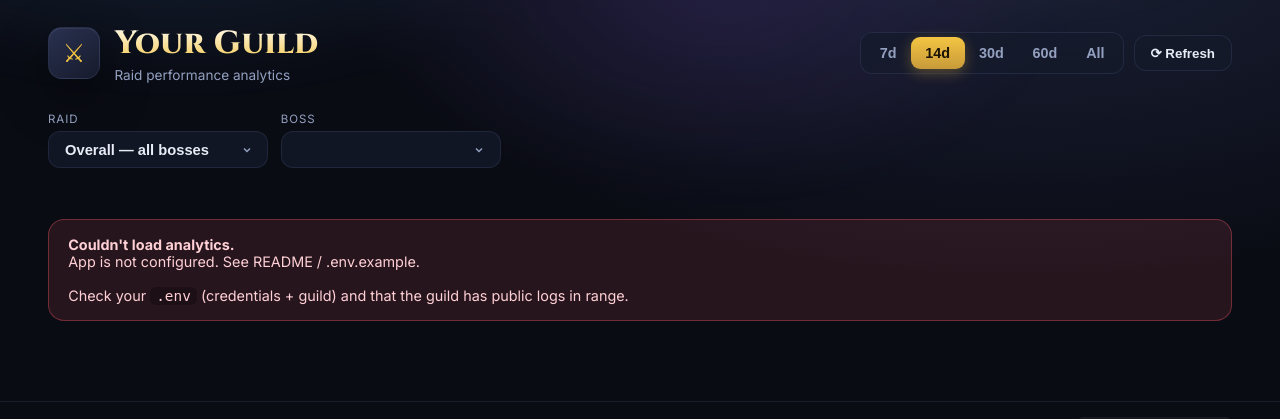
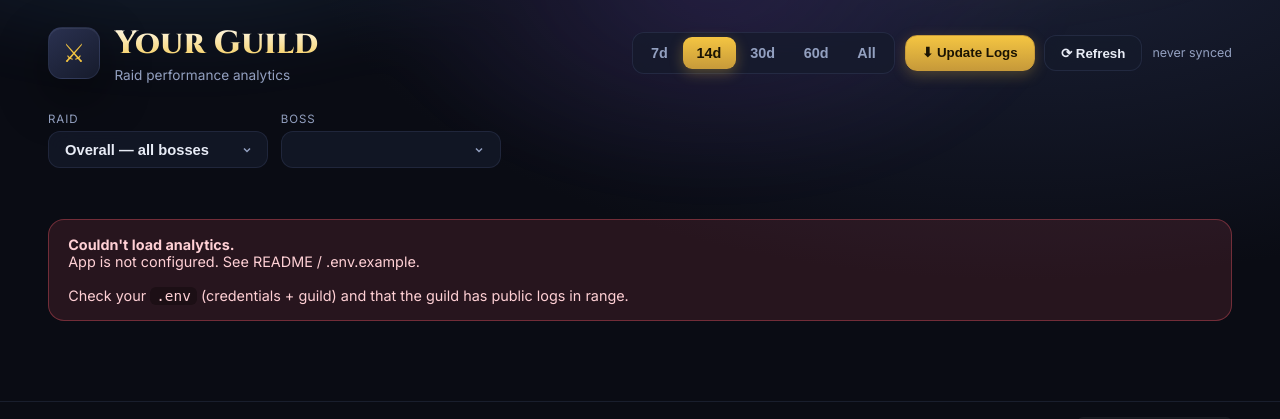
Before and after one commit to Kromula/wow-guild-analyzer, a FastAPI app: page / in a window 1280 px wide. Shown: the top 419 px of the page. Run offline with FastAPI, Linux system fonts and the light colour scheme; lists and menus that the app fills with data are empty.

Commit message:
Add "Update Logs" button + store-backed boss list (#13)
Completes the manual-sync UX so normal page loads make zero WCL calls.

- POST /api/update-logs runs sync_logs; 429s surface as a friendly "rate
  limit reached, try again" rather than a 502. /api/status now reports
  last_synced + stored_reports.
- Dashboard gains an "Update Logs" button and a "synced Xm ago · N reports"
  label; the existing Refresh now just recomputes from the store.
- The boss dropdown is served from the store too: fights frames gained an
  encounter_id column (store schema v2) so bosses_from_frames() can build the
  raid/boss list with no API calls (de-duped, matching the analysis). Live
  discovery remains only as the empty-store fallback.

Per-boss panels still fetch live (per-encounter tables aren't stored yet) —
that's the remaining optional enhancement.

Co-Authored-By: Claude Opus 4.8 <noreply@anthropic.com>

```diff
--- a/app/api/routes.py
+++ b/app/api/routes.py
@@ -5,6 +5,7 @@ from fastapi import APIRouter, HTTPException, Query
 
 from app import service
 from app.config import settings
+from app.wcl import WCLError, WCLRateLimited
 
 router = APIRouter(prefix="/api")
 
@@ -19,7 +20,24 @@ async def status() -> dict:
             "region": settings.guild_region,
         },
         "default_timeframe_days": settings.default_timeframe_days,
+        "sync": service.sync_status(),
     }
+
+
+@router.post("/update-logs")
+async def update_logs(force: bool = Query(default=False)) -> dict:
+    """Manual "Update Logs": pull new/grown current-tier reports into the store."""
+    if not settings.configured:
+        raise HTTPException(status_code=409, detail="App is not configured. See README / .env.example.")
+    try:
+        return await service.sync_logs(force=force)
+    except WCLRateLimited as exc:
+        raise HTTPException(
+            status_code=429,
+            detail="WarcraftLogs rate limit reached. Wait a minute and try Update Logs again.",
+        ) from exc
+    except WCLError as exc:
+        raise HTTPException(status_code=502, detail=f"WarcraftLogs error: {exc}") from exc
 
 
 @router.get("/checks")
--- a/app/ingest/normalize.py
+++ b/app/ingest/normalize.py
@@ -43,7 +43,8 @@ class AnalysisDataset:
 # Per-frame schemas, declared once so per-report frames built independently still
 # concatenate cleanly in `assemble` (no dtype-inference drift between reports).
 _FIGHTS_SCHEMA = {"report_code": pl.Utf8, "fight_id": pl.Int64, "name": pl.Utf8,
-                  "difficulty": pl.Int64, "kill": pl.Boolean, "duration_s": pl.Float64}
+                  "encounter_id": pl.Int64, "difficulty": pl.Int64, "kill": pl.Boolean,
+                  "duration_s": pl.Float64}
 _DAMAGE_SCHEMA = {"report_code": pl.Utf8, "player": pl.Utf8, "player_class": pl.Utf8,
                   "total": pl.Float64, "active_time_s": pl.Float64, "dps": pl.Float64}
 _HEALING_SCHEMA = {"report_code": pl.Utf8, "player": pl.Utf8, "player_class": pl.Utf8,
@@ -170,6 +171,7 @@ def normalize_report(raw: RawReport) -> ReportFrames:
             "report_code": raw.code,
             "fight_id": f["id"],
             "name": f.get("name", "?"),
+            "encounter_id": f.get("encounterID"),
             "difficulty": f.get("difficulty"),
             "kill": bool(f.get("kill")),
             "duration_s": max(0.0, (f["endTime"] - f["startTime"]) / 1000.0),
@@ -339,7 +341,8 @@ def _canonical(cluster: list[tuple]) -> str:
     return sorted(cluster, key=lambda c: (-c[0], -c[1], c[2]))[0][2]
 
 
-def _dedupe(frames: list[ReportFrames]) -> list[ReportFrames]:
+def dedupe_frames(frames: list[ReportFrames]) -> list[ReportFrames]:
+    """Drop duplicate same-night logs, keeping one canonical report per cluster."""
     if not settings.dedupe_overlapping_logs or len(frames) < 2:
         return frames
     keep = canonical_report_codes(
@@ -387,7 +390,7 @@ def assemble(frames: list[ReportFrames], tf: Timeframe) -> AnalysisDataset:
     This is where window-wide decisions live: duplicate-night de-duplication,
     the core-raider attendance filter, the per-player primary-role pick, and
     concatenation."""
-    frames = _dedupe(frames)
+    frames = dedupe_frames(frames)
     report_rows = [{"code": f.code, "title": f.title, "zone": f.zone} for f in frames]
 
     # First-seen class per player, and role fight-counts, accumulated across reports.
--- a/app/service.py
+++ b/app/service.py
@@ -16,7 +16,7 @@ from app.checks import list_checks, run_all
 from app.config import settings
 from app.ingest import (Timeframe, assemble, build_dataset, fetch_dataset, fetch_report_list,
                         fetch_reports, normalize_report)
-from app.ingest.boss import analyze_boss, discover_bosses
+from app.ingest.boss import analyze_boss, bosses_from_frames, discover_bosses
 
 _DIFFICULTY_NAMES = {0: "All", 1: "LFR", 3: "Normal", 4: "Heroic", 5: "Mythic"}
 
@@ -140,6 +140,11 @@ def last_synced() -> float | None:
     return max(times) if times else None
 
 
+def sync_status() -> dict:
+    """Store summary for the UI (last sync time + how many reports are cached)."""
+    return {"last_synced": last_synced(), "stored_reports": len(store.stored_codes())}
+
+
 # ── boss drill-down (separate, on-demand fetches) ─────────────────────────────
 _boss_list_cache: dict[int, tuple[float, list]] = {}
 _boss_cache: dict[tuple[int, int], tuple[float, dict]] = {}
@@ -149,8 +154,12 @@ async def list_bosses(days: int, *, force: bool = False) -> dict:
     cached = _boss_list_cache.get(days)
     if cached and not force and time.time() - cached[0] < _CACHE_TTL_S:
         raids = cached[1]
+    elif store.stored_codes():
+        # Built from the store (no WCL) — the boss dropdown loads instantly.
+        raids = bosses_from_frames(_frames_in_window(_timeframe(days)))
+        _boss_list_cache[days] = (time.time(), raids)
     else:
-        raids = await discover_bosses(_timeframe(days))
+        raids = await discover_bosses(_timeframe(days))  # empty store: one-off live fallback
         _boss_list_cache[days] = (time.time(), raids)
     return {"timeframe_days": days, "raids": raids}
 
--- a/app/store.py
+++ b/app/store.py
@@ -24,7 +24,7 @@ from app.ingest.normalize import ReportFrames
 # Bump to invalidate every stored report when the normalization output changes
 # (new columns, different parsing). Mismatched reports read back as "not stored"
 # and get re-fetched on the next sync.
-SCHEMA_VERSION = 1
+SCHEMA_VERSION = 2  # v2: fights frame gained encounter_id
 
 # ReportFrames attributes persisted as Parquet, one file each.
 _FRAME_FILES = ("players", "role_rows", "fights", "damage", "healing",
--- a/app/wcl/__init__.py
+++ b/app/wcl/__init__.py
@@ -1,3 +1,3 @@
-from app.wcl.client import WCLClient, WCLError
+from app.wcl.client import WCLClient, WCLError, WCLRateLimited
 
-__all__ = ["WCLClient", "WCLError"]
+__all__ = ["WCLClient", "WCLError", "WCLRateLimited"]
--- a/app/web/static/app.js
+++ b/app/web/static/app.js
@@ -213,6 +213,53 @@ function renderBossPanel(d) {
 const metric = (num, lbl, cls = "") =>
   `<div class="metric ${cls}"><div class="m-num">${num}</div><div class="m-lbl">${lbl}</div></div>`;
 
+// ── log sync ("Update Logs") ──────────────────────────────
+function fmtAgo(ts) {
+  if (!ts) return "never synced";
+  const s = Math.max(0, Date.now() / 1000 - ts);
+  if (s < 90) return "synced just now";
+  const m = Math.round(s / 60);
+  if (m < 90) return `synced ${m}m ago`;
+  const h = Math.round(m / 60);
+  if (h < 36) return `synced ${h}h ago`;
+  return `synced ${Math.round(h / 24)}d ago`;
+}
+
+async function refreshSyncStatus() {
+  try {
+    const res = await fetch("/api/status");
+    const sync = (await res.json()).sync || {};
+    const reports = sync.stored_reports ? ` · ${sync.stored_reports} reports` : "";
+    $("#last-synced").textContent = fmtAgo(sync.last_synced) + reports;
+  } catch { /* leave label as-is */ }
+}
+
+async function updateLogs() {
+  const btn = $("#update-logs");
+  btn.disabled = true;
+  showOverlay("Updating logs from WarcraftLogs… this can take a minute.");
+  try {
+    const res = await fetch("/api/update-logs", { method: "POST" });
+    const body = await res.json().catch(() => ({}));
+    if (!res.ok) {
+      hideOverlay();
+      renderError(body.detail || `Update failed (${res.status})`);
+      btn.disabled = false;
+      return;
+    }
+    await refreshSyncStatus();
+  } catch (e) {
+    hideOverlay();
+    renderError(String(e));
+    btn.disabled = false;
+    return;
+  }
+  btn.disabled = false;
+  // Re-read the freshly-synced store (these manage their own overlay).
+  loadBosses(false);
+  reloadCurrentView(false);
+}
+
 // ── wire up controls ──────────────────────────────────────
 function reloadCurrentView(force) {
   if (state.encounter) showBoss(state.encounter, force);
@@ -228,6 +275,7 @@ $("#timeframe").addEventListener("click", (e) => {
   reloadCurrentView(false);
 });
 $("#refresh").addEventListener("click", () => { loadBosses(true); reloadCurrentView(true); });
+$("#update-logs").addEventListener("click", updateLogs);
 $("#raid-select").addEventListener("change", renderBossOptions);
 $("#boss-select").addEventListener("change", (e) => {
   const enc = e.target.value;
@@ -239,3 +287,4 @@ document.querySelectorAll("#timeframe button").forEach((b) =>
   b.classList.toggle("active", Number(b.dataset.days) === state.days));
 load(false);
 loadBosses(false);
+refreshSyncStatus();
--- a/app/web/static/style.css
+++ b/app/web/static/style.css
@@ -86,6 +86,17 @@ body {
 }
 .refresh:hover { border-color: var(--gold-soft); color: var(--gold); }
 .refresh:active { transform: translateY(1px); }
+
+.update {
+  border: 1px solid var(--gold-soft);
+  background: linear-gradient(180deg, var(--gold), var(--gold-soft)); color: #1a1303;
+  font-weight: 700; padding: 0.6rem 1rem; border-radius: 12px; cursor: pointer;
+  box-shadow: 0 4px 14px rgba(244, 197, 66, 0.25); transition: all 0.18s ease;
+}
+.update:hover { filter: brightness(1.06); }
+.update:active { transform: translateY(1px); }
+.update:disabled { opacity: 0.55; cursor: progress; filter: grayscale(0.3); }
+.synced { font-size: 0.78rem; color: var(--ink-dim); white-space: nowrap; }
 
 /* ── Drill-down selectors ───────────────────────────────── */
 .drilldown {
--- a/app/web/templates/dashboard.html
+++ b/app/web/templates/dashboard.html
@@ -28,7 +28,9 @@
         <button data-days="60">60d</button>
         <button data-days="0" title="Every logged pull, regardless of date">All</button>
       </div>
-      <button class="refresh" id="refresh" title="Re-query WarcraftLogs">⟳ Refresh</button>
+      <button class="update" id="update-logs" title="Fetch new logs from WarcraftLogs into the local store">⬇ Update Logs</button>
+      <button class="refresh" id="refresh" title="Recompute from stored logs">⟳ Refresh</button>
+      <span class="synced" id="last-synced" title="When logs were last pulled from WarcraftLogs"></span>
     </div>
   </header>
 
```
Also changed, not shown: app/ingest/boss.py (+26 -2 lines), tests/test_api.py (added, +51 -0 lines), tests/test_read_path.py (+14 -0 lines).
